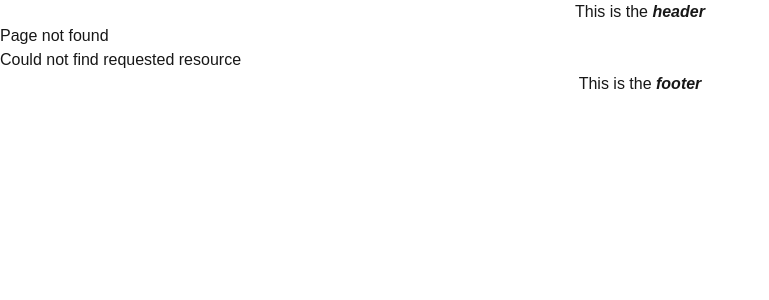
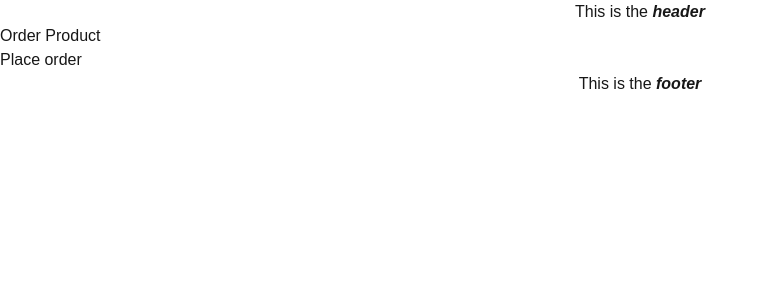
Before and after one commit to KodeckJames/NextJS, a Next.js app: page /order-product in a window 1280 px wide. Before the commit this address had no page. Shown: the top 300 px of the page, without its empty margins (0-769 px from the left). Built offline with nearby package versions, Linux system fonts and the light colour scheme.

Commit message:
Navigating programatically

```diff
--- /dev/null
+++ b/src/app/order-product/page.tsx
@@ -0,0 +1,18 @@
+"use client"
+import { useRouter } from 'next/navigation'
+import React from 'react'
+
+export default function OrderProduct() {
+    const router = useRouter();
+    const handleClick = () => {
+        console.log("Placing your order");
+        router.push("/")
+    }
+  return (
+    <>
+          <h1>Order Product</h1>
+          <button onClick={handleClick}>Place order</button>
+    </>
+  )
+}
+// Other router methods: ,replace(),.forward(), .refresh(), .back() etc
```
